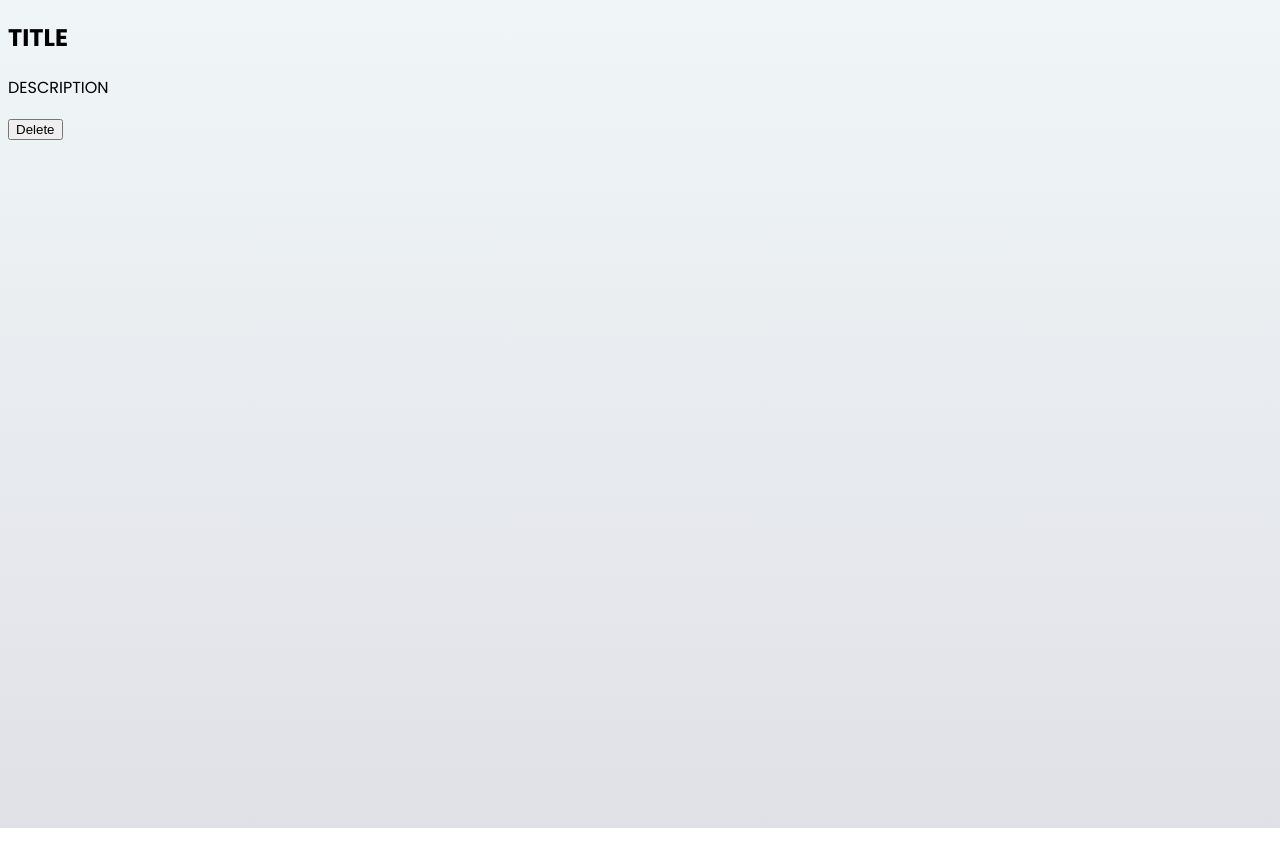
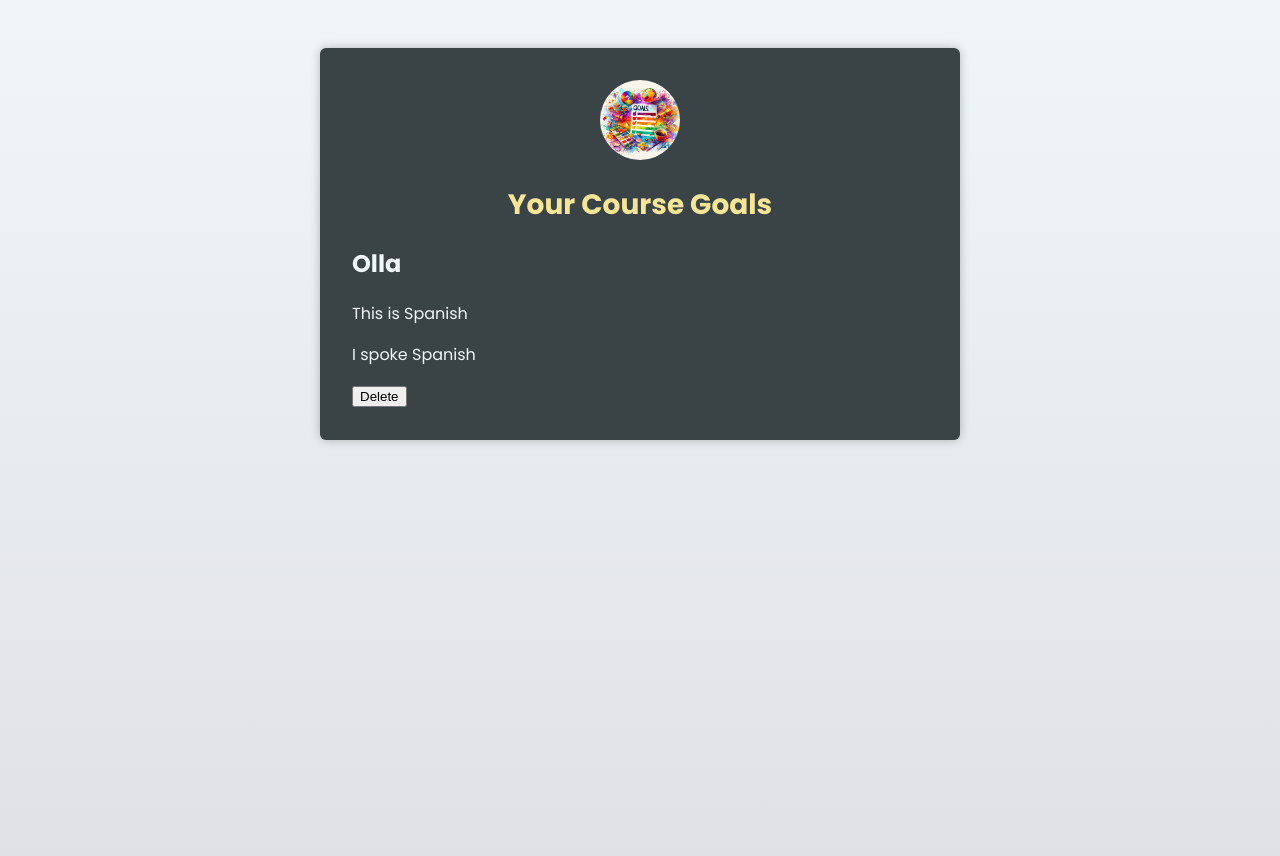
Before and after one commit to theblaisecode/TS-and-TSX, a React (Vite) app in the folder react_tsx/: page / in a window 1280 px wide. Before the commit the page ends 828 px from the top, so only its background shows below. Built offline with nearby package versions, Linux system fonts and the light colour scheme.

Commit message:
first commit

```diff
--- a/react_tsx/src/App.tsx
+++ b/react_tsx/src/App.tsx
@@ -1,10 +1,28 @@
 import CourseGoal from "./components/CourseGoal";
+import Header from "./components/Header";
+import goalsImg from "./assets/goals.jpg";
 
 function App() {
   return (
-    <>
-      <CourseGoal />
-    </>
+    <main>
+      {/* <CourseGoal
+        title="Learn React + TS"
+        description="Learn it from the ground up!"
+      /> */}
+
+      {/* ------------------------------------------------ */}
+      {/* <Header source={goalsImg} imgAlt="A list of goals" >
+        <h1>Your Course Goals</h1>
+      </Header> */}
+
+      <Header image={{ source: goalsImg, imgAlt: "A list of goals" }}>
+        <h1>Your Course Goals</h1>
+      </Header>
+
+      <CourseGoal title="Olla" description="This is Spanish">
+        <p>I spoke Spanish</p>
+      </CourseGoal>
+    </main>
   );
 }
 
--- a/react_tsx/src/components/CourseGoal.tsx
+++ b/react_tsx/src/components/CourseGoal.tsx
@@ -1,14 +1,81 @@
-function CourseGoal() {
+// import { FC } from "react";
+
+// type Goal = {
+//   title: string;
+//   description: string;
+// };
+
+// function CourseGoal(props: Goal) {
+//   return (
+//     <article>
+//       <div>
+//         <h2>{props.title}</h2>
+//         <p>{props.description}</p>
+//       </div>
+
+//       <button>Delete</button>
+//     </article>
+//   );
+// }
+
+// const CourseGoal: FC<Goal> = ({ title, description }) => {
+//   return (
+//     <article>
+//       <div>
+//         <h2>{title}</h2>
+//         <p>{description}</p>
+//       </div>
+
+//       <button>Delete</button>
+//     </article>
+//   );
+// };
+
+// export default CourseGoal;
+
+// ---------------------------------------------
+import { type FC, type PropsWithChildren, type ReactNode } from "react";
+
+// interface Goal {
+//   title: string;
+//   description: string;
+//   children: ReactNode;
+// }
+
+// OR
+
+type Goal = PropsWithChildren<{ title: string; description: string }>;
+
+// function CourseGoal({ title, description, children }: Goal) {
+//   return (
+//     <article>
+//       <div>
+//         <h2>{title}</h2>
+//         <p>{description}</p>
+//       </div>
+
+//       {children}
+
+//       <button>Delete</button>
+//     </article>
+//   );
+// }
+
+// OR
+
+const CourseGoal: FC<Goal> = ({ title, description, children }) => {
   return (
     <article>
       <div>
-        <h2>TITLE</h2>
-        <p>DESCRIPTION</p>
+        <h2>{title}</h2>
+        <p>{description}</p>
       </div>
+
+      {children}
 
       <button>Delete</button>
     </article>
   );
-}
+};
 
 export default CourseGoal;
--- /dev/null
+++ b/react_tsx/src/components/Header.tsx
@@ -0,0 +1,39 @@
+// import { type FC, type PropsWithChildren } from "react";
+
+// type ImageDeets = PropsWithChildren<{ source: string; imgAlt: string }>;
+
+// type ImageDeets = {
+//   source: string;
+//   imgAlt: string;
+// };
+
+// const Header: FC<ImageDeets> = ({ source, imgAlt }) => {
+//   return (
+//     <header>
+//       <img src={source} alt={imgAlt} />
+//     </header>
+//   );
+// };
+
+// OR
+
+import { type ReactNode } from "react";
+
+type ImageDeets = {
+  image: {
+    source: string;
+    imgAlt: string;
+  };
+  children: ReactNode;
+};
+
+function Header({ image, children }: ImageDeets) {
+  return (
+    <header>
+      <img src={image.source} alt={image.imgAlt} />
+      {children}
+    </header>
+  );
+}
+
+export default Header;
--- a/react_tsx/src/style.css
+++ b/react_tsx/src/style.css
@@ -1,11 +1,11 @@
-@import url('https://fonts.googleapis.com/css2?family=Poppins:wght@400;700&display=swap');
+@import url("https://fonts.googleapis.com/css2?family=Poppins:wght@400;700&display=swap");
 
 * {
   box-sizing: border-box;
 }
 
 html {
-  font-family: 'Poppins', sans-serif;
+  font-family: "Poppins", sans-serif;
 }
 
 body {
@@ -99,6 +99,7 @@ li article {
   display: flex;
   justify-content: space-between;
   align-items: flex-start;
+  background: #283133;
 }
 
 li h2 {
```
